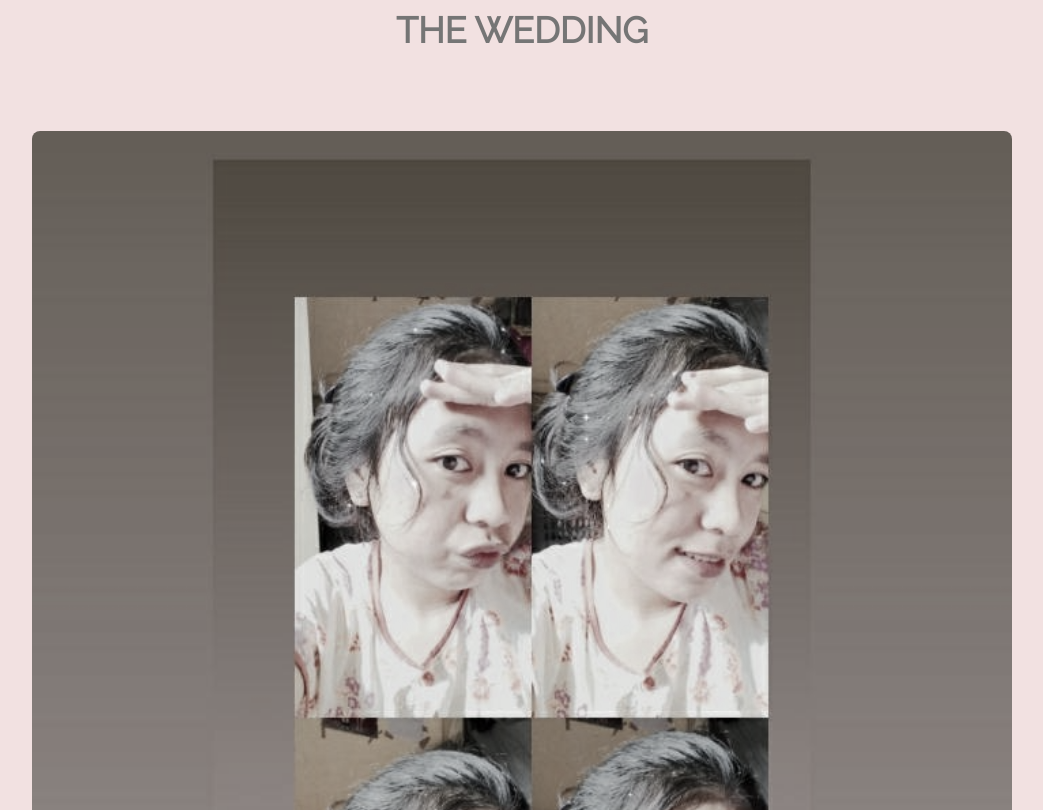
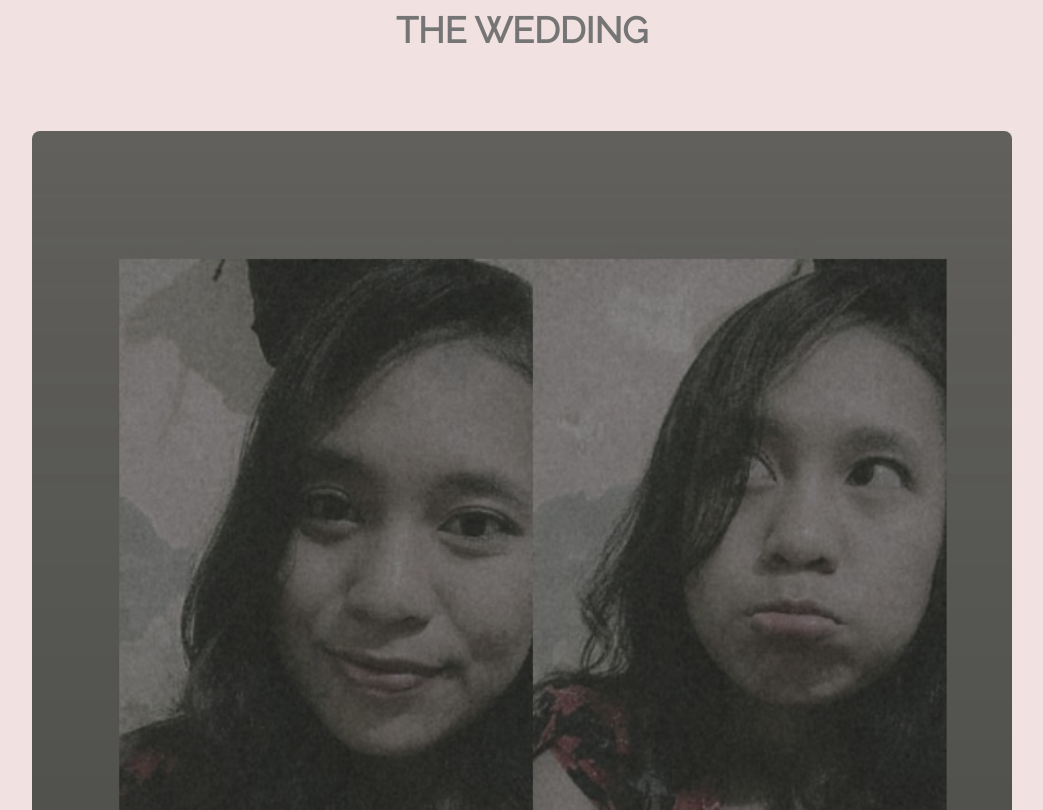
Before and after one commit to jesayaambarita/weding, a plain HTML site: page index.html in a window 1280 px wide. Shown: the part 3310-4120 px from the top of the page, without its empty margins (118-1161 px from the left). Drawn offline with nearby package versions, Linux system fonts and the light colour scheme.

Commit message:
Update index.html

```diff
--- a/index.html
+++ b/index.html
@@ -63,7 +63,7 @@ p {line-height: 2}
 <div class="w3-container w3-padding-64 w3-pale-red w3-grayscale-min w3-center" id="wedding">
   <div class="w3-content">
     <h1 class="w3-text-grey"><b>THE WEDDING</b></h1>
-    <img class="w3-round-large w3-grayscale-min" src="21.jpg" style="width:100%;margin:64px 0">
+    <img class="w3-round-large w3-grayscale-min" src="1.jpeg" style="width:100%;margin:64px 0">
     <div class="w3-row">
       <div class="w3-half">
         <h2>When</h2>
```
